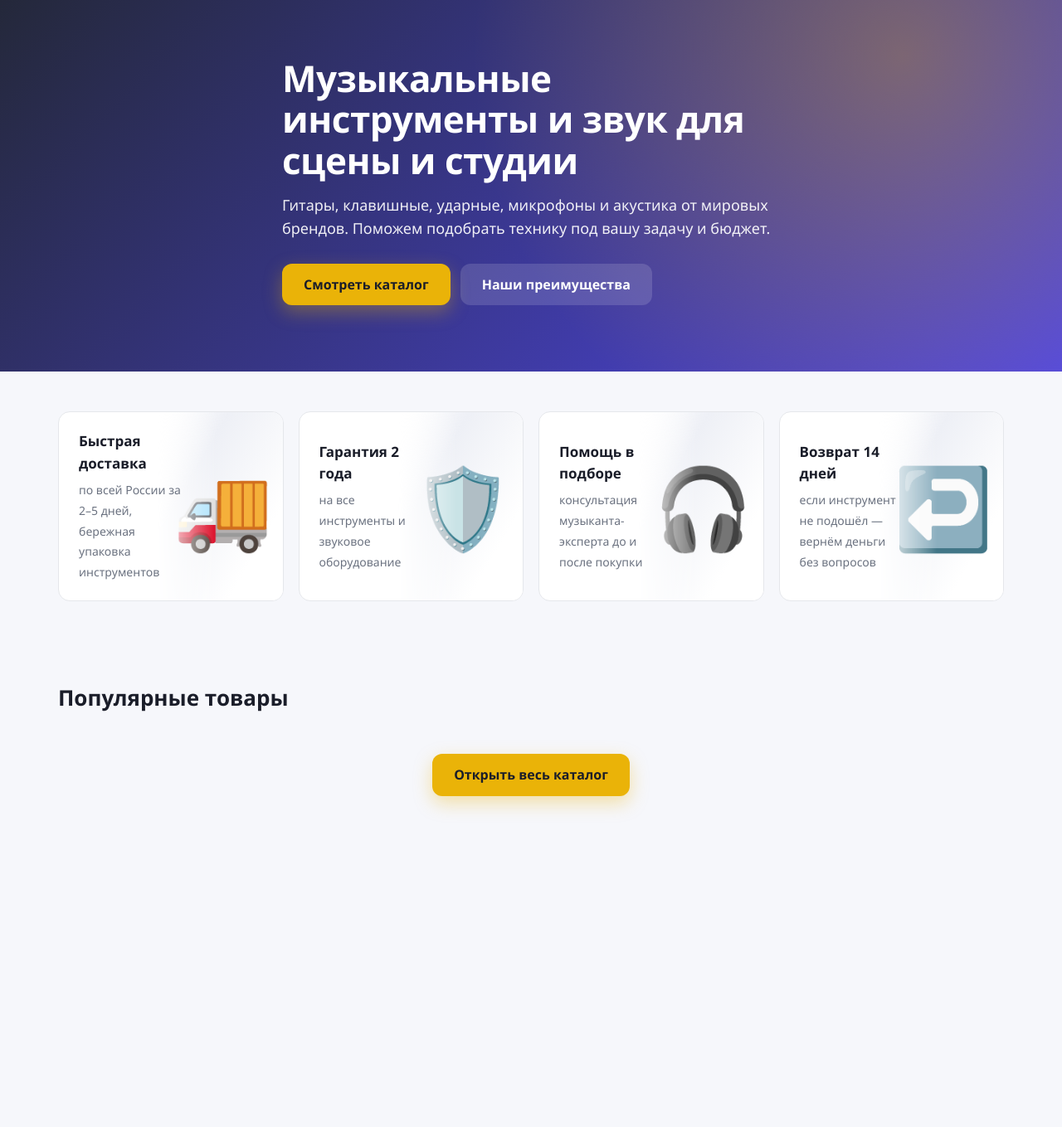
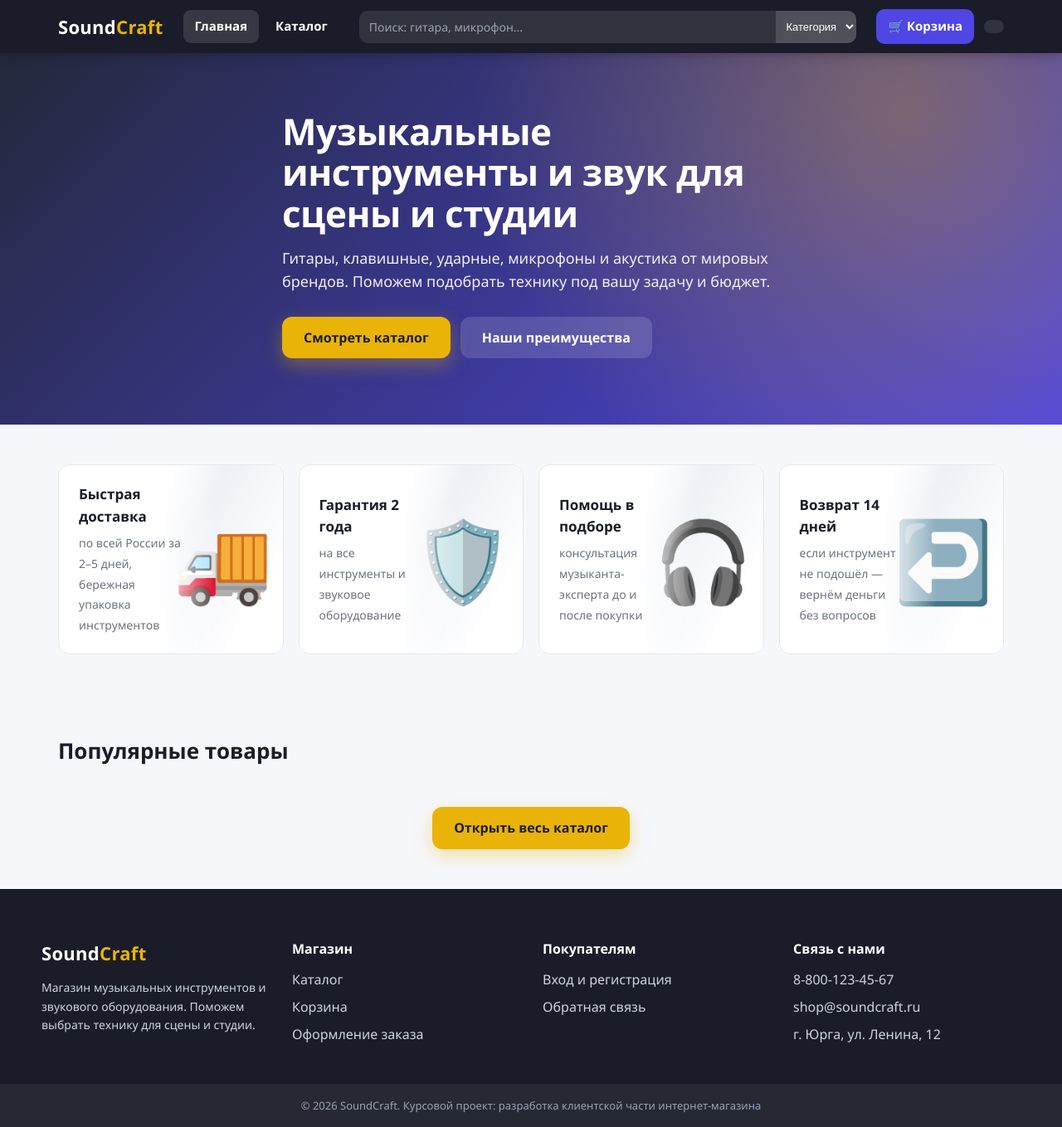
Before and after one commit to londlord1/Site-KP, a plain HTML site: page index.html in a window 1280 px wide. Shown: the whole page at 83% size. Before the commit the page ends 1008 px from the top, so only its background shows below. Drawn offline with Linux system fonts and the light colour scheme.

Commit message:
index.html: header и footer прописаны прямо в HTML

```diff
--- a/index.html
+++ b/index.html
@@ -8,6 +8,25 @@
   <link rel="stylesheet" href="css/style.css">
 </head>
 <body>
+
+  <header class="header"><div class="container header__row">
+    <a class="logo" href="index.html">Sound<b>Craft</b></a>
+    <nav class="nav">
+      <a href="index.html" class="active">Главная</a>
+      <a href="catalog.html">Каталог</a>
+    </nav>
+    <div class="search" id="globalSearch">
+      <div class="search__row">
+        <input type="text" id="gsInput" placeholder="Поиск: гитара, микрофон..." autocomplete="off">
+        <select id="gsCat"><option value="Все">Категория</option></select>
+      </div>
+      <div class="search-results" id="gsResults"></div>
+    </div>
+    <div class="header__right">
+      <a class="cart-btn" href="cart.html">🛒 Корзина <span class="cart-count" id="cartCount"></span></a>
+      <span class="user-chip" id="userChip"></span>
+    </div>
+  </div></header>
 
   <section class="hero">
     <div class="container hero__inner">
@@ -39,10 +58,41 @@
     </div>
   </section>
 
+  <footer class="footer">
+    <div class="container footer__row">
+      <div>
+        <a class="logo" href="index.html" style="color:#fff">Sound<b>Craft</b></a>
+        <p style="font-size:14px;line-height:1.6;max-width:280px">Магазин музыкальных инструментов и звукового оборудования. Поможем выбрать технику для сцены и студии.</p>
+      </div>
+      <div>
+        <h4>Магазин</h4>
+        <ul><li><a href="catalog.html">Каталог</a></li>
+        <li><a href="cart.html">Корзина</a></li>
+        <li><a href="checkout.html">Оформление заказа</a></li></ul>
+      </div>
+      <div>
+        <h4>Покупателям</h4>
+        <ul><li><a href="auth.html">Вход и регистрация</a></li>
+        <li><a href="contacts.html#feedback">Обратная связь</a></li></ul>
+      </div>
+      <div>
+        <h4>Связь с нами</h4>
+        <ul><li>8-800-123-45-67</li><li>shop@soundcraft.ru</li>
+        <li>г. Юрга, ул. Ленина, 12</li></ul>
+      </div>
+    </div>
+    <div class="footer__bottom">© 2026 SoundCraft. Курсовой проект: разработка клиентской части интернет-магазина</div>
+  </footer>
+
   <script src="js/data.js"></script>
   <script src="js/main.js"></script>
   <script>
-    renderPage("index.html");
+    // Шапка и подвал уже прописаны в HTML этого файла — только инициализируем их
+    document.getElementById("gsCat").innerHTML =
+      '<option value="Все">Категория</option>' + CATEGORIES.map(c=>`<option value="${c}">${c}</option>`).join("");
+    renderCartCount();
+    renderUserChip();
+    initSearch();
 
     const container = document.getElementById("topProducts");
     const top = PRODUCTS.filter(p=>p.badge==="Хит");
```
